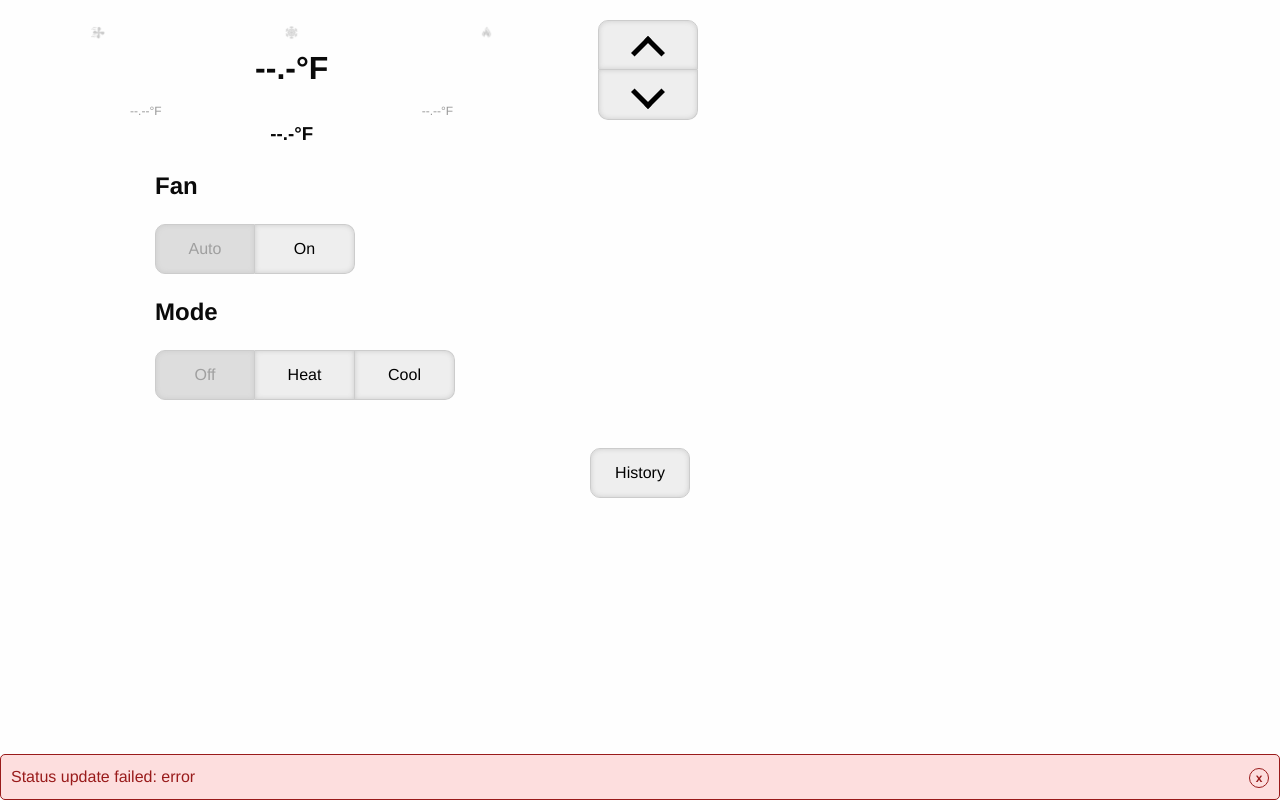
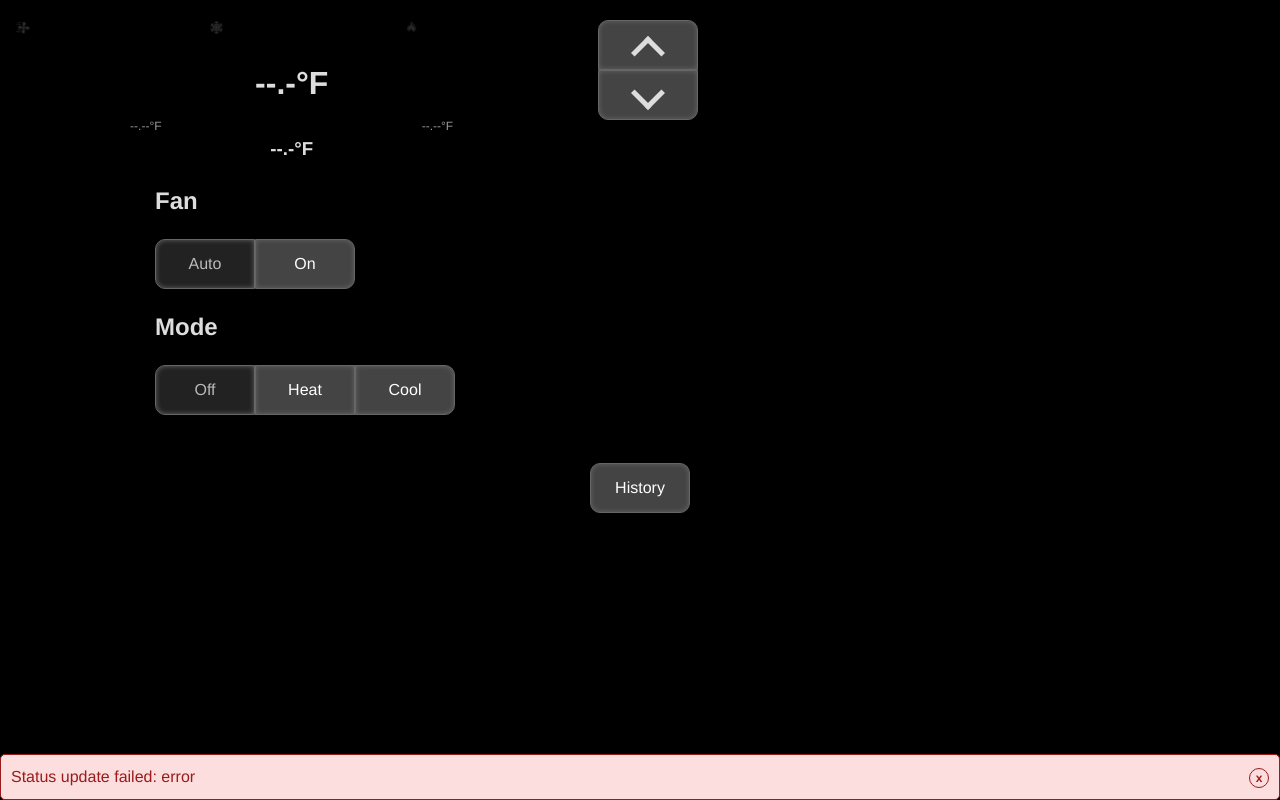
Before and after one commit to hadidotj/thermostat-web, a plain HTML site: page index.html in a window 1280 px wide. Drawn offline with Linux system fonts and the light colour scheme; no server answers.

Commit message:
Adding in dark UI theme :)

```diff
--- a/index.html
+++ b/index.html
@@ -6,6 +6,7 @@
 		<link rel="stylesheet" href="css/foundation.min.css">
 		<style>
 body * { -webkit-user-select: none; user-select: none; }
+
 #err-div { position: fixed; width: 100%; bottom: 0; left: 0; z-index: 100; }
 #err-div div { padding: 10px; border-radius: 5px; }
 #err-div div span { float: right; width: 20px; height: 20px; font-size: 0.75rem; font-weight: bold; margin-top: 3px; text-align: center; border-radius: 50%; }
@@ -15,6 +16,7 @@ body * { -webkit-user-select: none; user-select: none; }
 #err-div .warn span { color: #aa8d00; border: 1px solid #aa8d00; }
 #err-div .info { color: #005caa; background-color: #e7f1fd; border: 1px solid #005caa; }
 #err-div .info span { color: #005caa; border: 1px solid #005caa; }
+
 .v-btn-grp button, .btn-grp button {
 	width: 100px;
 	height: 50px;
@@ -24,7 +26,7 @@ body * { -webkit-user-select: none; user-select: none; }
 	box-sizing: border-box;
 	padding: 0;
 	margin: 0;
-	line-spacing: 0;
+	line-height: 0;
 }
 .v-btn-grp button { display: block; }
 .v-btn-grp button[disabled], .btn-grp button[disabled] { background-color: #ddd; }
@@ -35,16 +37,27 @@ body * { -webkit-user-select: none; user-select: none; }
 .btn-grp button:not(:first-of-type) { border-radius: 0; border-left: 0; }
 .btn-grp button:last-of-type { border-radius: 0 10px 10px 0; }
 
+.dark { color: #ddd; background-color: #000; }
+.dark .v-btn-grp button, .dark .btn-grp button { color: #fff; background-color: #444; border: 1px solid #666; box-shadow: inset 0 0 5px #666; }
+.dark .v-btn-grp button[disabled], .dark .btn-grp button[disabled] { color: #bbb; background-color: #222; }
+
 .status { margin: 20px 0 0; text-align: center; }
 .status h1 { margin: 0 0 10px; }
 .status h3 { margin: 0; }
 .status p { margin: 0; font-size: 0.75rem }
-.status img { width: 15px; height: 15px; filter: alpha(opacity=20); opacity: 0.2; }
-.status img.on { filter: alpha(opacity=100); opacity: 1.0; }
+.status .img { width: 15px; height: 15px; filter: alpha(opacity=20); opacity: 0.2; background-size: 15px 15px; }
+.status .img.on { filter: alpha(opacity=100); opacity: 1.0; }
+#fan-icon { background-image: url(img/fan-light.png); }
+#cool-icon { background-image: url(img/cool-light.png); }
+#heat-icon { background-image: url(img/heat-light.png); }
+.dark #fan-icon { background-image: url(img/fan-dark.png); }
+.dark #cool-icon { background-image: url(img/cool-dark.png); }
+.dark #heat-icon { background-image: url(img/heat-dark.png); }
 
 .offsets { color: #999; font-size: 0.75rem; }
 
 .setTmp span { display: block; width: 24px; height: 24px; border: 5px solid #000; transform: rotate(45deg); }
+.dark .setTmp span { border: 5px solid #ddd; }
 #up span { margin: 15px auto 0; border-right: 0; border-bottom: 0; }
 #down span { margin: -5px auto 0; border-left: 0; border-top: 0; }
 
@@ -91,6 +104,12 @@ body * { -webkit-user-select: none; user-select: none; }
 		<script src="js/jquery.min.js"></script>
 		<script src="js/Chart.bundle.min.js"></script>
 		<script>
+			var checkTheme = function() {
+				var hour = (new Date()).getHours();
+				if(hour <= 7 || hour >= 17 ) {
+					$('body').addClass('dark');
+				}
+			};
 
 			var msg = {
 				msg: function(msg, type) {
@@ -127,6 +146,7 @@ body * { -webkit-user-select: none; user-select: none; }
 
 			var setTmp = null, offset = null, roomnames = null;
 			var checkStatus = function() {
+				checkTheme();
 				$.ajax({
 					method: 'GET',
 					url: 'cmd.php?cmd=status',
@@ -371,18 +391,19 @@ body * { -webkit-user-select: none; user-select: none; }
 		</script>
 	</head>
 	<body>
+		<script>checkTheme();</script>
 		<div id="err-div"></div>
 		<div class="row status">
 			<div class="column small-7">
 				<div class="row">
 					<div class="column small-4">
-						<img id="fan-icon" src="img/fan.png"/><br><span id="fan-time"></span>
+						<div id="fan-icon" class="img"></div><br><span id="fan-time"></span>
 					</div>
 					<div class="column small-4">
-						<img id="cool-icon" src="img/cool.png"/><br><span id="cool-time"></span>
+						<div id="cool-icon" class="img"></div><br><span id="cool-time"></span>
 					</div>
 					<div class="column small-4">
-						<img id="heat-icon" src="img/heat.png"/><br><span id="heat-time"></span>
+						<div id="heat-icon" class="img"></div><br><span id="heat-time"></span>
 					</div>
 				</div>
 				<h1><span id="avgTmp">--.-</span>&deg;F</h1>
```
Also changed, not shown: img/cool-dark.png (added), img/cool-light.png (added), img/cool.png (deleted), img/fan-dark.png (added), img/fan-light.png (added), img/fan.png (deleted), img/heat-dark.png (added), img/heat-light.png (added), img/heat.png (deleted).
